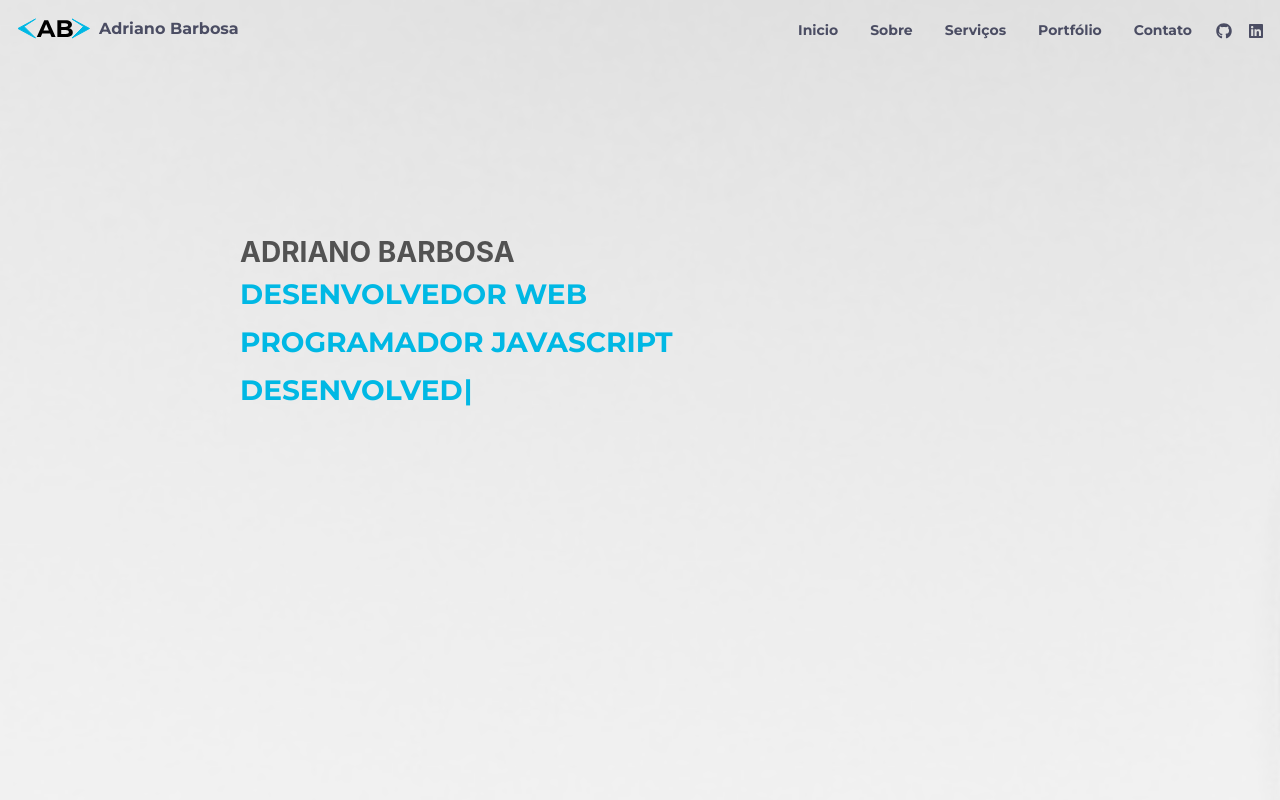
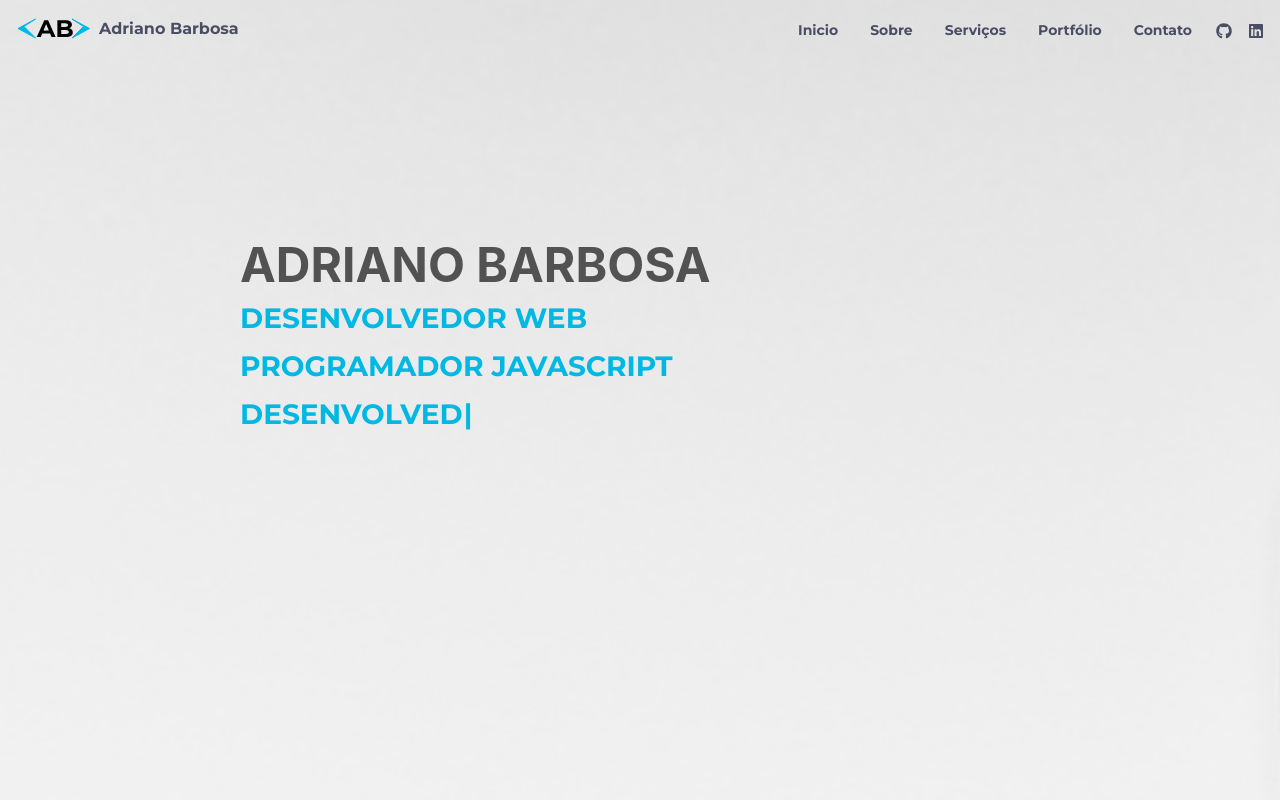
Before and after one commit to adrianobarbosa1/adrianobarbosa1.github.io.OLD, a Next.js app: page / in a window 1280 px wide. Shown: the top 800 px of the page. Built offline with nearby package versions, Linux system fonts and the light colour scheme.

Commit message:
change size title

```diff
--- a/src/components/Adriano.tsx
+++ b/src/components/Adriano.tsx
@@ -21,7 +21,7 @@ export function Adriano() {
           fontWeight={700}
         >
 
-          <Heading color='text' fontSize={{ base: '1.2rem', md: '1.75rem' }}>ADRIANO BARBOSA</Heading>
+          <Heading color='text' fontSize={{ base: '1.75rem', md: '3rem' }}>ADRIANO BARBOSA</Heading>
           <Text as='p' color='blue' >
             DESENVOLVEDOR WEB <br />
             PROGRAMADOR JAVASCRIPT
```
